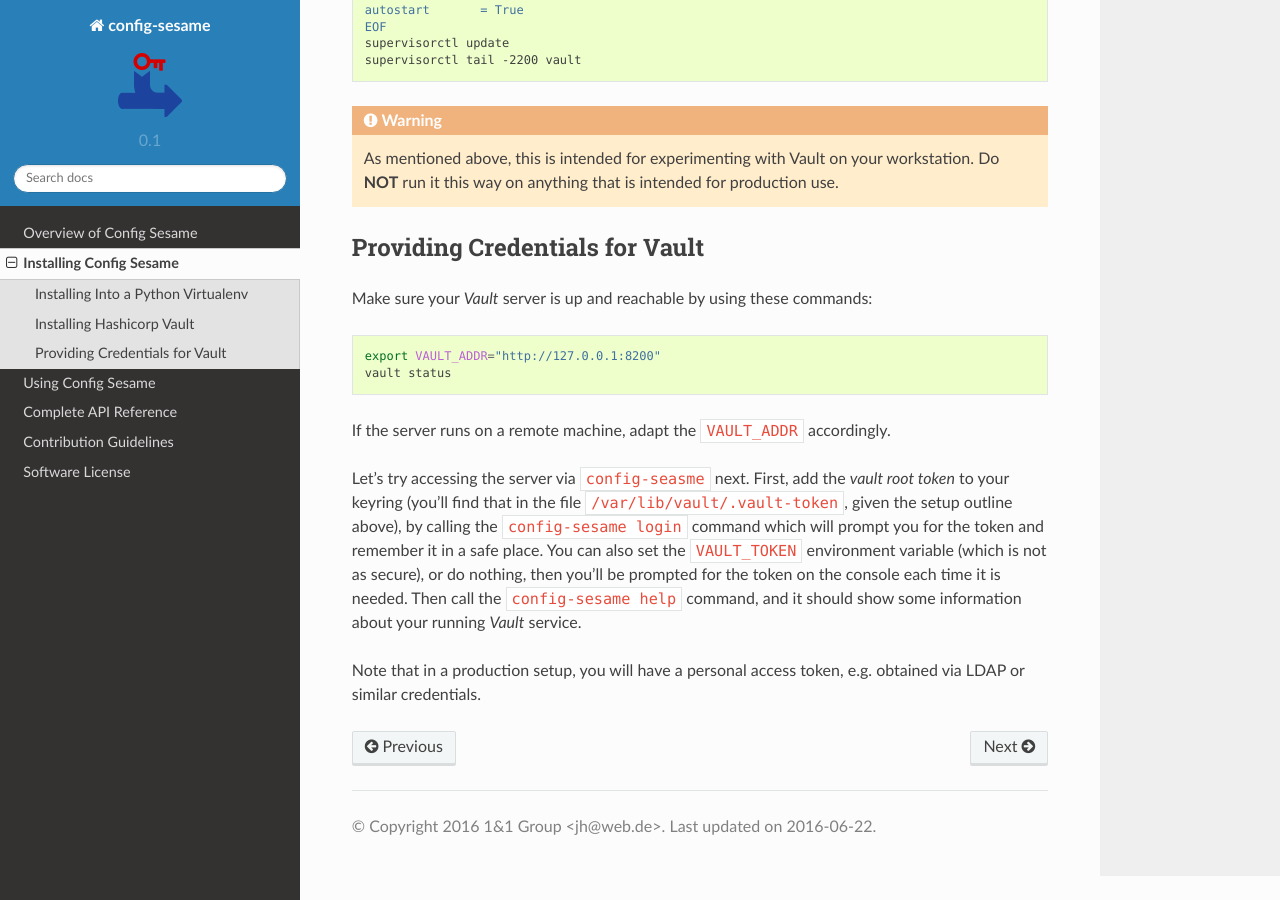
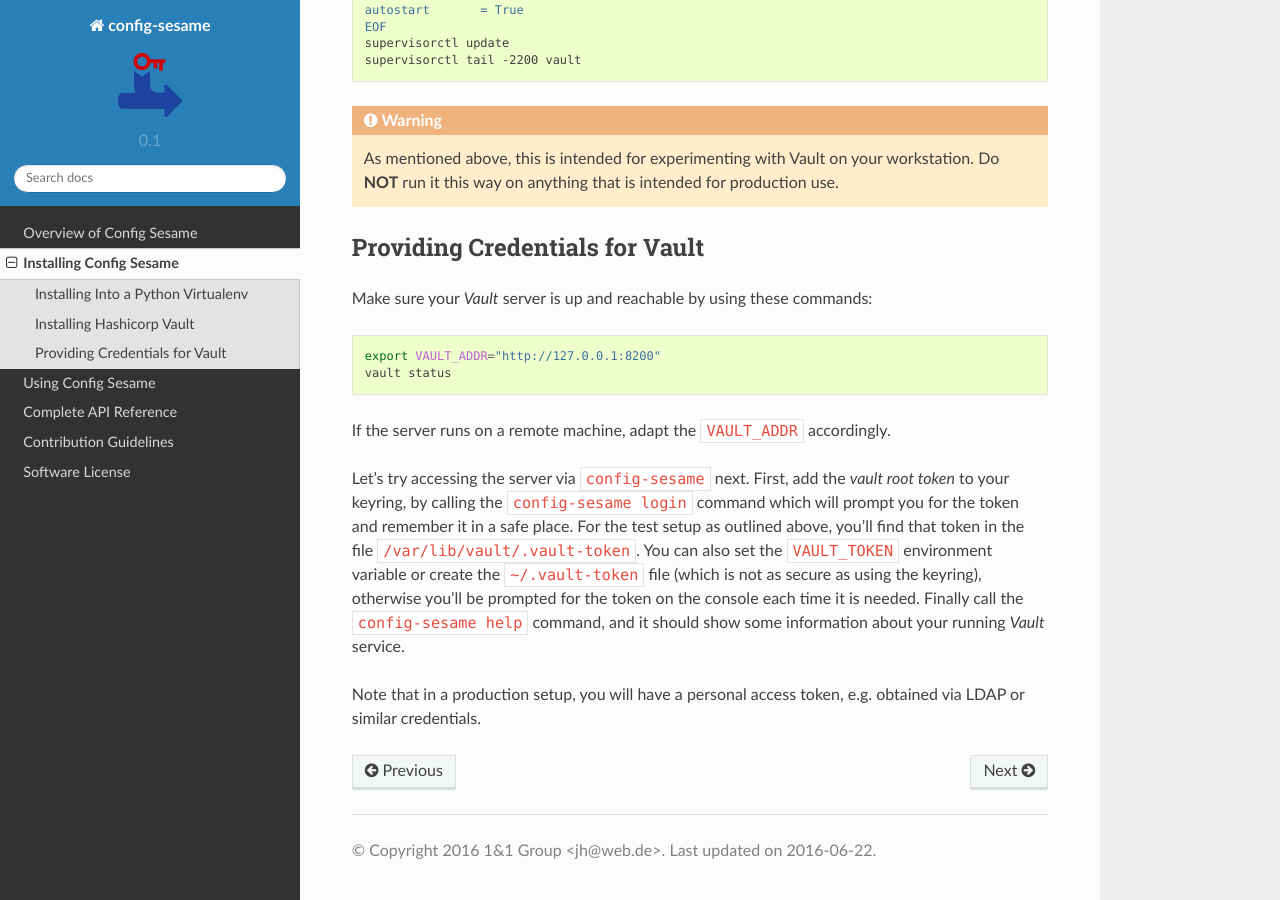
Before and after one commit to 1and1/config-sesame, a Sphinx documentation site: the page built from docs/deploy.rst, in a window 1280 px wide and 900 px high, scrolled down 1163 px. Built offline with Sphinx 7.4.7 and the Read the Docs theme 2.0.0, drawn with Linux system fonts in a browser that asks for light colours.

Commit message:
docs: mention ~/.vault-token, and some rewording

```diff
--- a/docs/deploy.rst
+++ b/docs/deploy.rst
@@ -102,13 +102,15 @@ Make sure your *Vault* server is up and reachable by using these commands:
 
 If the server runs on a remote machine, adapt the ``VAULT_ADDR`` accordingly.
 
-Let's try accessing the server via ``config-seasme`` next. First, add the
-*vault root token* to your keyring (you'll find that in the file ``/var/lib/vault/.vault-token``,
-given the setup outline above), by calling the ``config-sesame login`` command which will
-prompt you for the token and remember it in a safe place.
-You can also set the ``VAULT_TOKEN`` environment variable (which is not as secure),
-or do nothing, then you'll be prompted for the token on the console each time it is needed.
-Then call the ``config-sesame help`` command, and it should show some information
+Let's try accessing the server via ``config-sesame`` next. First, add the
+*vault root token* to your keyring, by calling the ``config-sesame login`` command
+which will prompt you for the token and remember it in a safe place.
+For the test setup as outlined above, you'll find that token in the file
+``/var/lib/vault/.vault-token``.
+You can also set the ``VAULT_TOKEN`` environment variable
+or create the ``~/.vault-token`` file (which is not as secure as using the keyring),
+otherwise you'll be prompted for the token on the console each time it is needed.
+Finally call the ``config-sesame help`` command, and it should show some information
 about your running *Vault* service.
 
 Note that in a production setup, you will have a personal access token, e.g. obtained
```
